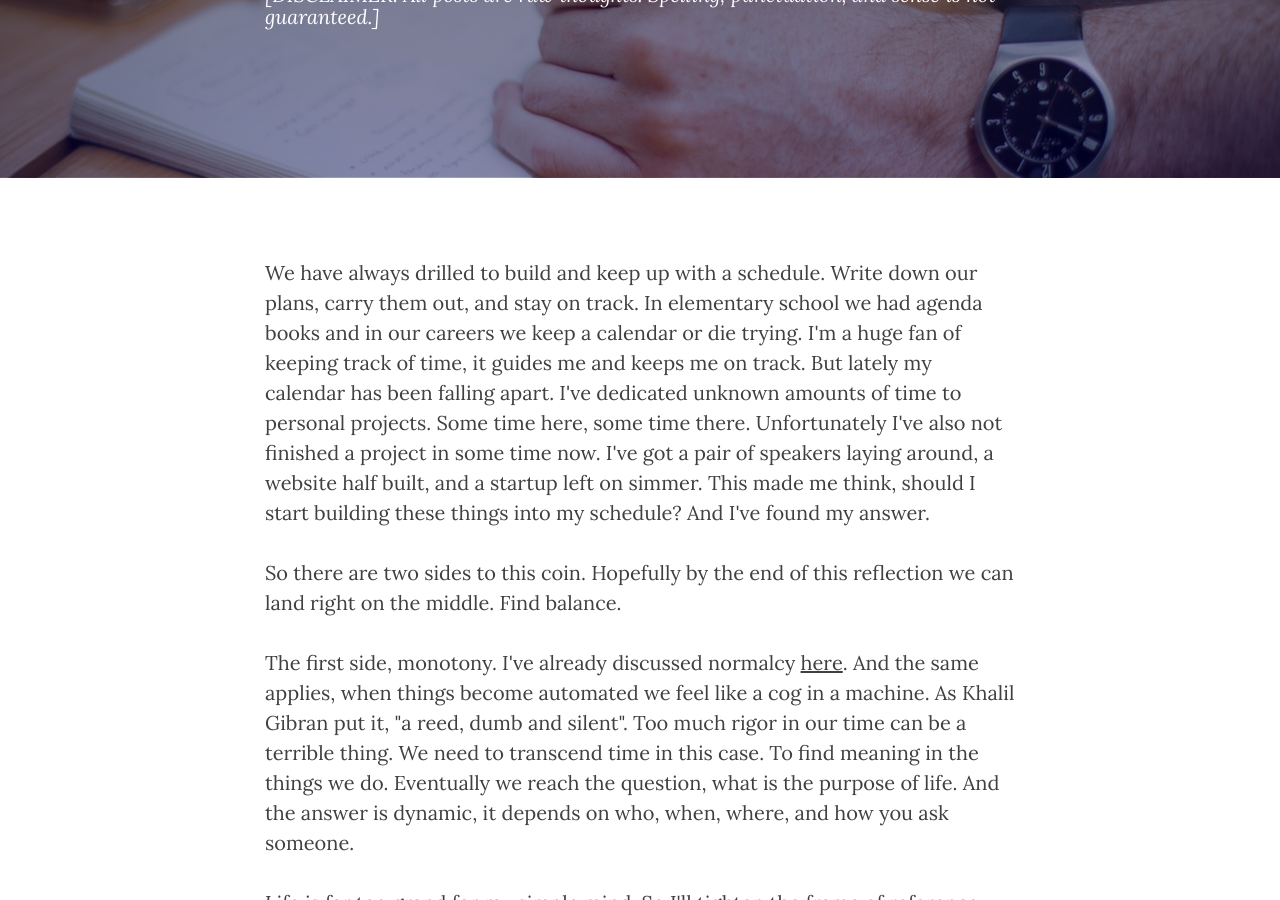
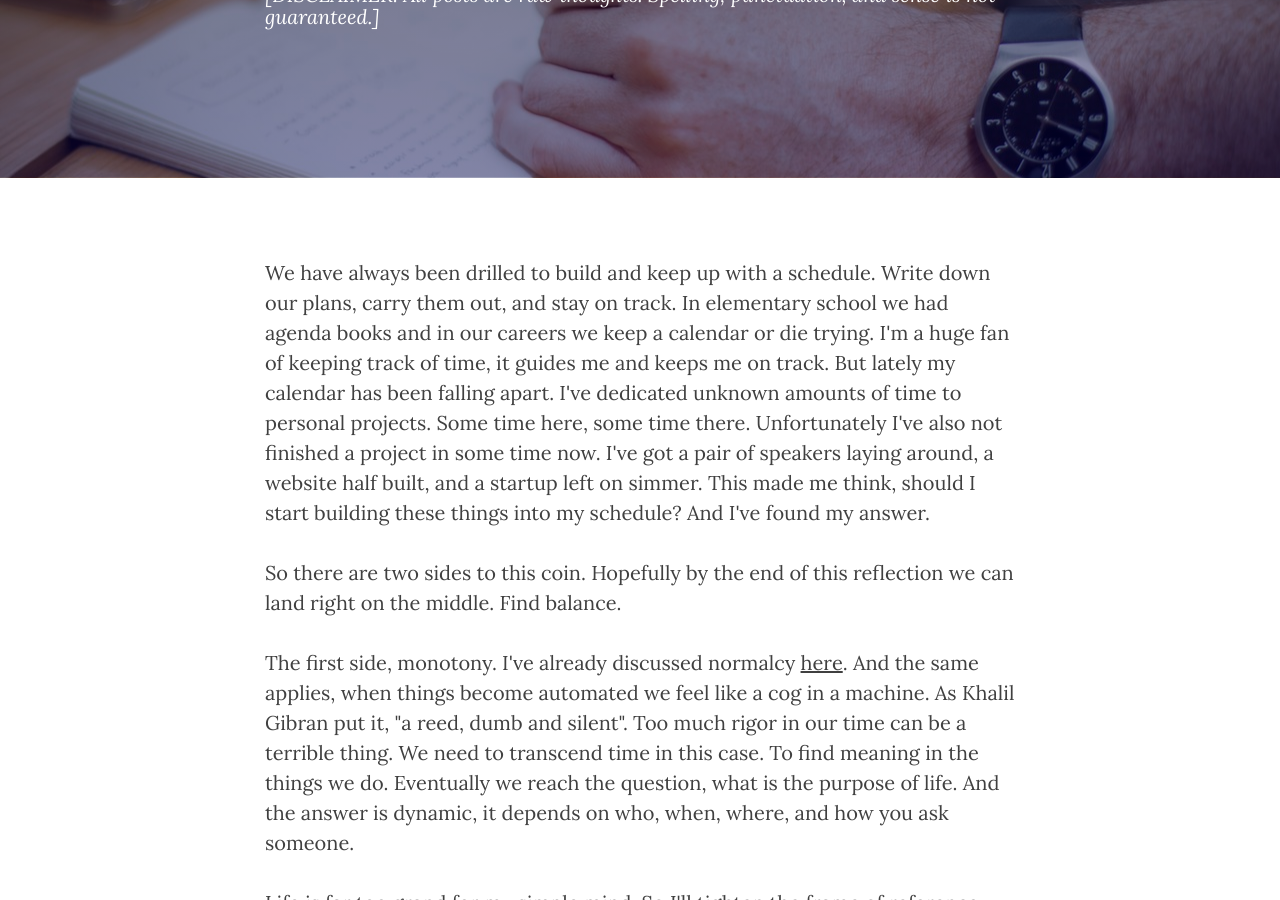
Before and after one commit to dreamcatcher95/dreamcatcher95.github.io, a Jekyll site: the page built from _posts/2015-11-07-finding-purpose.markdown, in a window 1280 px wide and 900 px high, scrolled down 347 px. Built offline with Jekyll 4.4.1, drawn with Linux system fonts in a browser that asks for light colours; nearby versions of some CDN libraries; comment, search, counter and statistics services are not loaded.

Commit message:
Typo pt 2

```diff
--- a/_posts/2015-11-07-finding-purpose.markdown
+++ b/_posts/2015-11-07-finding-purpose.markdown
@@ -8,7 +8,7 @@ header-img: "img/agenda-time.jpg"
 category:   "dreamcatcher"
 ---
 
-<p>We have always drilled to build and keep up with a schedule. Write down our plans, carry them out, and stay on track. In elementary school we had agenda books and in our careers we keep a calendar or die trying. I'm a huge fan of keeping track of time, it guides me and keeps me on track. But lately my calendar has been falling apart. I've dedicated unknown amounts of time to personal projects. Some time here, some time there. Unfortunately I've also not finished a project in some time now. I've got a pair of speakers laying around, a website half built, and a startup left on simmer. This made me think, should I start building these things into my schedule? And I've found my answer.</p>
+<p>We have always been drilled to build and keep up with a schedule. Write down our plans, carry them out, and stay on track. In elementary school we had agenda books and in our careers we keep a calendar or die trying. I'm a huge fan of keeping track of time, it guides me and keeps me on track. But lately my calendar has been falling apart. I've dedicated unknown amounts of time to personal projects. Some time here, some time there. Unfortunately I've also not finished a project in some time now. I've got a pair of speakers laying around, a website half built, and a startup left on simmer. This made me think, should I start building these things into my schedule? And I've found my answer.</p>
 
 <p>So there are two sides to this coin. Hopefully by the end of this reflection we can land right on the middle. Find balance.</p>
 
```
